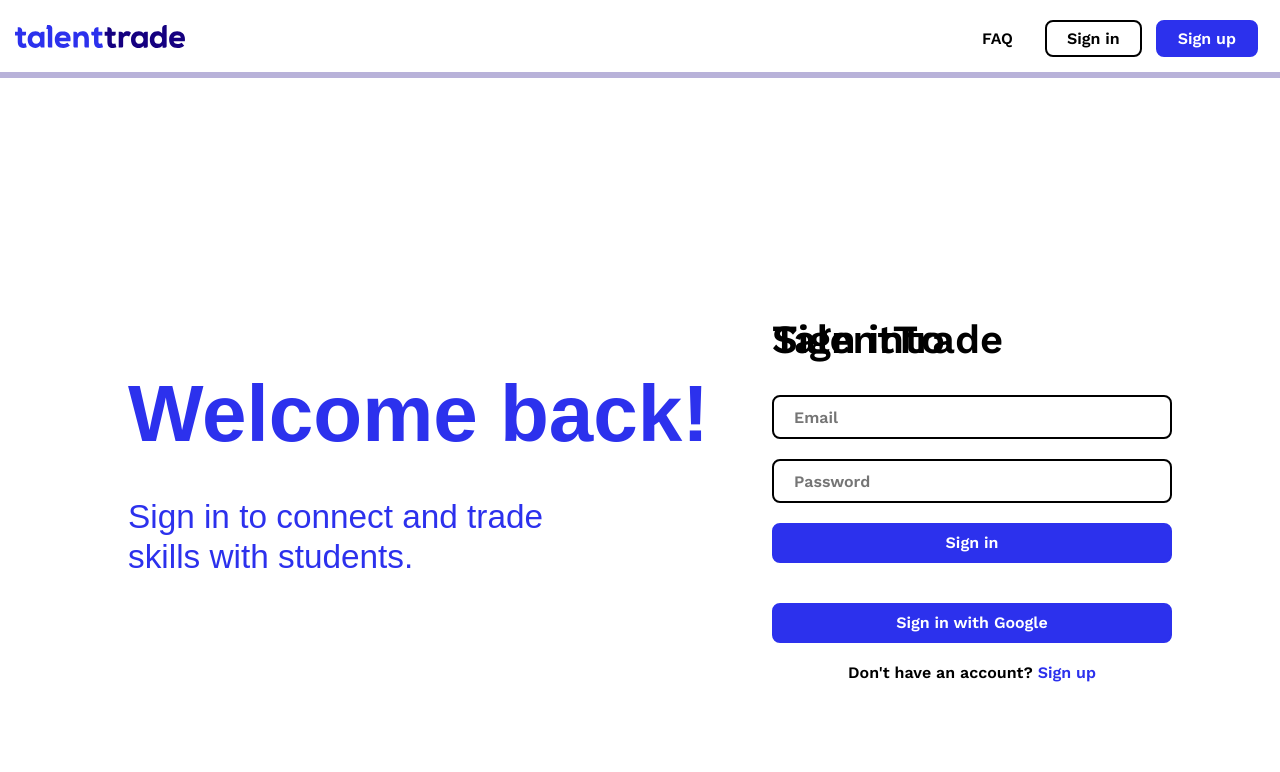
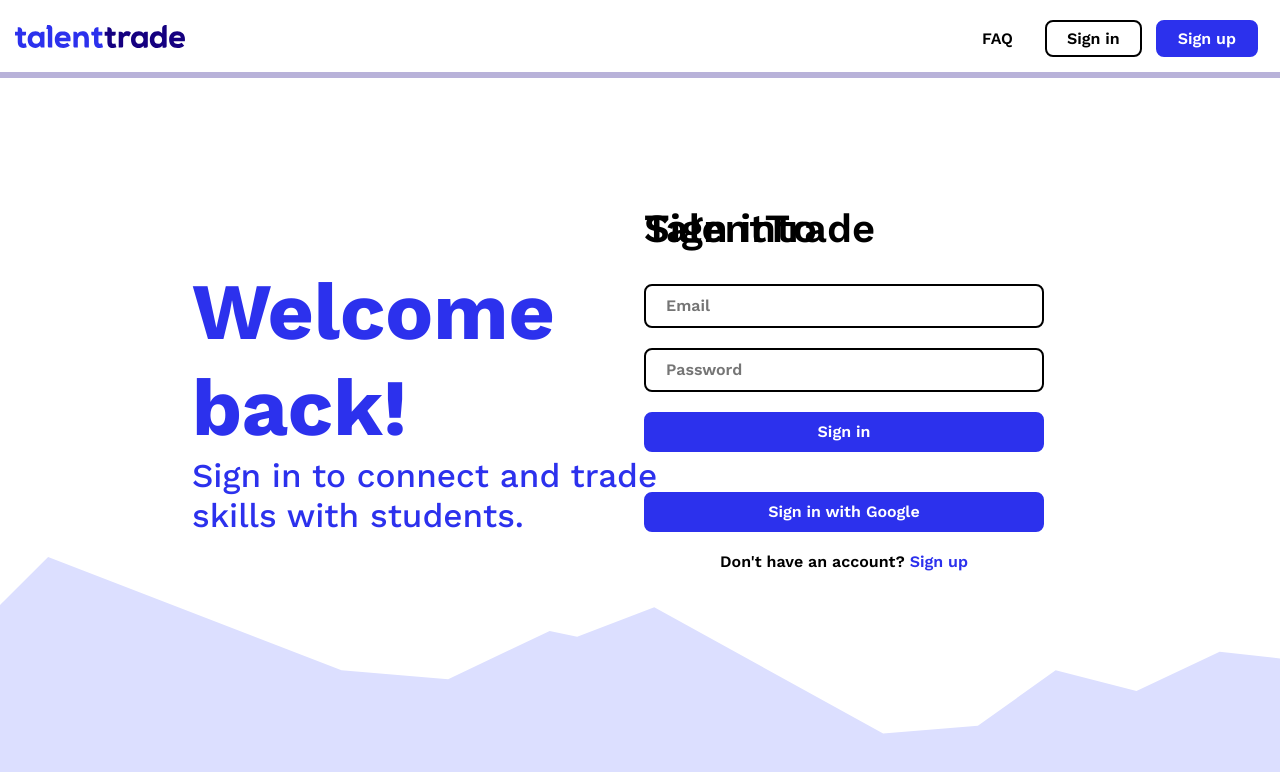
Before and after one commit to acm-projects/TalentTrade, a React (Create React App) app in the folder frontend/: page /signin in a window 1280 px wide. Shown: the top 772 px of the page. Built offline with nearby package versions, Linux system fonts and the light colour scheme; the HTML template or start-up script is replaced by a standard one; a web font is replaced by a local one.

Commit message:
Restored signin pages

```diff
--- a/frontend/src/pages/Signin.css
+++ b/frontend/src/pages/Signin.css
@@ -1,15 +1,22 @@
 @import url('https://fonts.googleapis.com/css2?family=Work+Sans:ital,wght@0,100..900;1,100..900&display=swap');
 
-h1 {
+.welcome {
+  display: flex;
+  height: auto;
+  width: 100%;
   font-size: 60pt;
-  line-height: 0;
+  font-weight: 700;
   color: #2C31ED;
   position: relative;
   text-align: left;
 }
 
 
-h2 {
+.subtitle {
+  display: flex;
+  position: relative;
+  height: auto;
+  width: 100%;
   font-size: 25pt;
   font-weight: 500;
   color: #2C31ED;
@@ -18,20 +25,38 @@ h2 {
 }
 
 .verticalcenter {
+  display: flex;
+  flex-direction: column;
+  max-width: 40%;
+  min-width: 30%;
   position: absolute;
-  top: 40%;
-  left: 10%;
+  align-items: center;
+  justify-content: center;
+  height: 100%;
+  left: 15%;
   text-align: left;
 }
 
 .formcolumn {
   position: absolute;
-  height: auto;
+  display: flex;
+  height: 100%;
   width: 500px;
-  right: 10%;
-  top: 40%;
+  right: 20%;
+  align-items: center;
 }
 
-.signin {
-  height: auto;
+.background {
+  display: flex;
+  position: absolute;
+  height: 19vw;
+  width: 100vw;
+  bottom: 0px;
 }
+
+.background-img {
+  object-fit: cover;
+  height: 100%;
+  width: 100%;
+  z-index: 0;
+}
--- a/frontend/src/pages/Signin.js
+++ b/frontend/src/pages/Signin.js
@@ -5,15 +5,16 @@ import NavBarPre from '../components/NavBarPre/NavBar';
 const Signin = () => {
     return (
         <div>
+            <div className="background"><img src={"/images/signinBG.svg"} class="background-img" /></div>
+            <div className="verticalcenter">
+                <div className="welcome">Welcome back!</div>
+                <div className="subtitle">
+                    Sign in to connect and trade<br></br>
+                    skills with students.
+                </div>
+            </div>
+            <div className="formcolumn"><SigninForm /></div>
             <NavBarPre />
-            <div className="signin">
-                <div className="verticalcenter">
-                    <h1>Welcome back!</h1>
-                    <h2>Sign in to connect and trade<br></br>
-                        skills with students.</h2>
-                </div>
-                <div className="formcolumn"><SigninForm /></div>
-            </div>
         </div>
     )
 }
--- a/frontend/src/pages/Signup.js
+++ b/frontend/src/pages/Signup.js
@@ -5,15 +5,16 @@ import NavBarPre from '../components/NavBarPre/NavBar';
 const Signup = () => {
     return (
         <div>
+            <div className="background"><img src={"/images/signinBG.svg"} class="background-img" /></div>
+            <div className="verticalcenter">
+                <div className="welcome">Welcome!</div>
+                <div className="subtitle">
+                    Sign up to connect and trade<br></br>
+                    skills with students.
+                </div>
+            </div>
+            <div className="formcolumn"><SignupForm /></div>
             <NavBarPre />
-            <div className="signin">
-                <div className="verticalcenter">
-                    <h1>Welcome!</h1>
-                    <h2>Sign up to connect and trade<br></br>
-                        skills with students.</h2>
-                </div>
-                <div className="formcolumn"><SignupForm /></div>
-            </div>
         </div>
     )
 }
```
